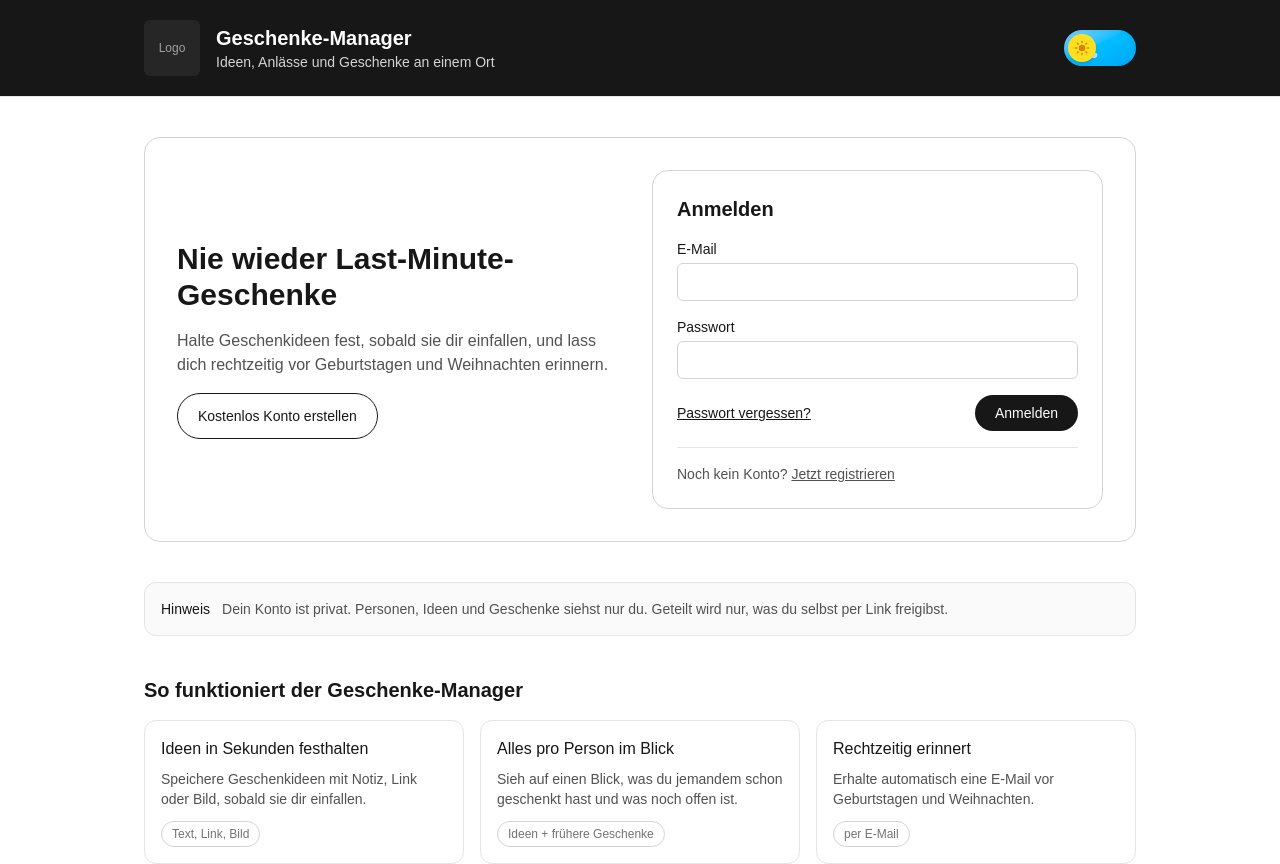
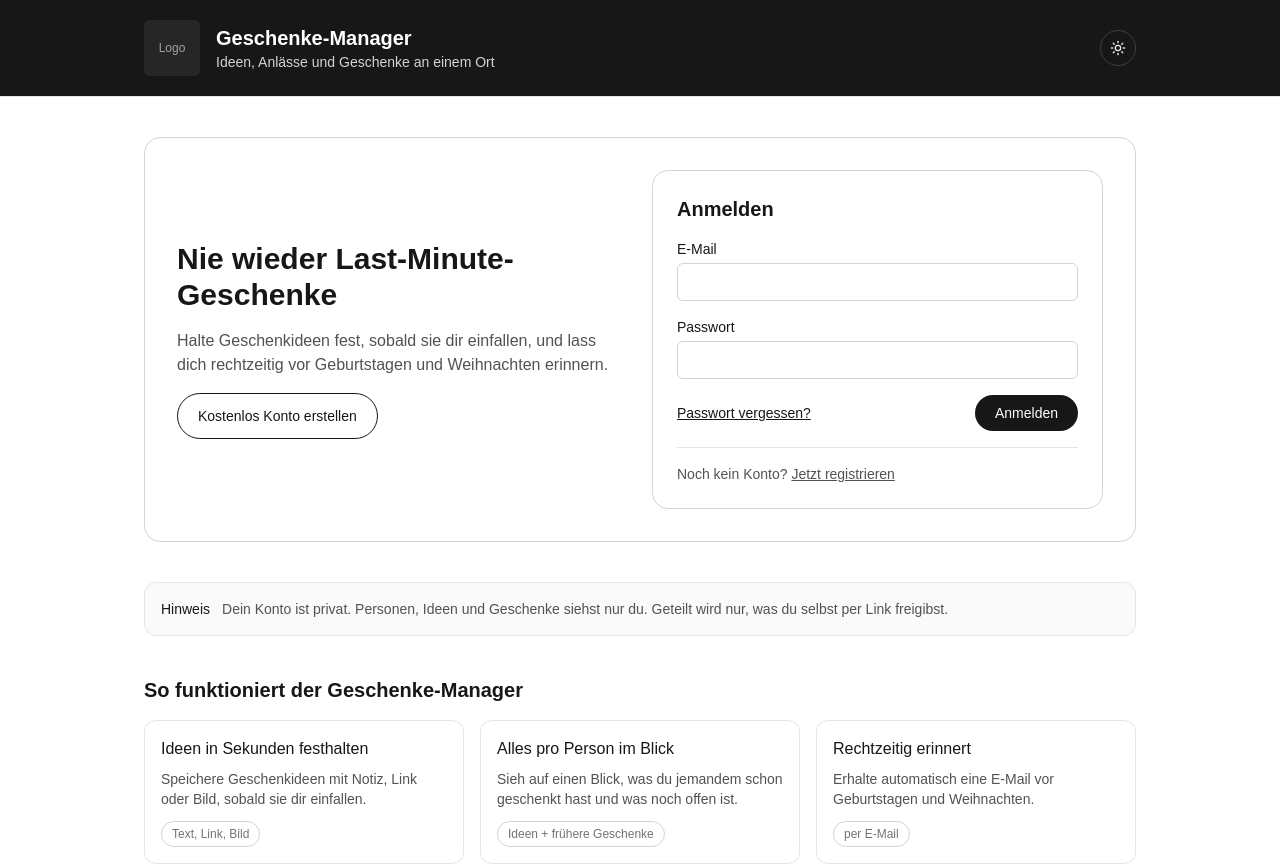
Before and after one commit to Projekt-ISEF01-Geschenke-Manager/ISEF01-Geschenke-Manager, a Next.js app: page / in a window 1280 px wide. Shown: the top 864 px of the page. Built offline with nearby package versions, Linux system fonts and the light colour scheme.

Commit message:
Theme-Toggle verkleinern und vereinfachen (schlichter Icon-Button statt illustrierter Schalter)

```diff
--- a/src/components/theme-toggle.tsx
+++ b/src/components/theme-toggle.tsx
@@ -1,9 +1,9 @@
 "use client";
 
-import { Cloud, Moon, Star, Sun } from "lucide-react";
+import { Moon, Sun } from "lucide-react";
 
-// Label/Icons werden rein per CSS (dark:-Variante) umgeschaltet statt per
-// React-State, damit es keinen Hydration-Mismatch mit dem Inline-Script in
+// Icon wird rein per CSS (dark:-Variante) umgeschaltet statt per React-
+// State, damit es keinen Hydration-Mismatch mit dem Inline-Script in
 // layout.tsx gibt (das data-theme schon vor dem ersten Render setzt).
 export function ThemeToggle() {
   function toggle() {
@@ -22,34 +22,10 @@ export function ThemeToggle() {
       type="button"
       onClick={toggle}
       aria-label="Hell-/Dunkelmodus umschalten"
-      className="relative h-9 w-[72px] shrink-0 overflow-hidden rounded-full bg-gradient-to-br from-sky-300 via-sky-400 to-sky-500 shadow-inner transition-colors duration-500 dark:from-slate-800 dark:via-slate-900 dark:to-black"
+      className="relative flex h-9 w-9 shrink-0 items-center justify-center rounded-full border border-neutral-700 text-neutral-200 transition-colors hover:bg-neutral-800"
     >
-      {/* Wolken, nur im Hellmodus sichtbar */}
-      <Cloud
-        className="absolute left-2.5 top-2 h-4 w-4 fill-white/90 text-white/90 opacity-100 transition-opacity duration-500 dark:opacity-0"
-        strokeWidth={1.5}
-      />
-      <Cloud
-        className="absolute left-5.5 top-4.5 h-3 w-3 fill-white/70 text-white/70 opacity-100 transition-opacity duration-500 dark:opacity-0"
-        strokeWidth={1.5}
-      />
-
-      {/* Sterne, nur im Dunkelmodus sichtbar */}
-      <Star className="absolute left-2.5 top-1.5 h-2 w-2 fill-white text-white opacity-0 transition-opacity duration-500 dark:opacity-100" />
-      <Star className="absolute left-5 top-5 h-1.5 w-1.5 fill-white text-white opacity-0 transition-opacity delay-150 duration-500 dark:opacity-100" />
-      <Star className="absolute left-3.5 top-5.5 h-1 w-1 fill-white text-white opacity-0 transition-opacity delay-300 duration-500 dark:opacity-100" />
-
-      {/* Schieberegler: Sonne <-> Mond */}
-      <span className="absolute top-1 left-1 flex h-7 w-7 items-center justify-center rounded-full bg-yellow-300 shadow-md transition-all duration-500 dark:translate-x-[36px] dark:bg-slate-100">
-        <Sun
-          className="absolute h-4 w-4 fill-yellow-600 text-yellow-600 opacity-100 transition-opacity duration-300 dark:opacity-0"
-          strokeWidth={2}
-        />
-        <Moon
-          className="absolute h-4 w-4 fill-slate-500 text-slate-500 opacity-0 transition-opacity duration-300 dark:opacity-100"
-          strokeWidth={2}
-        />
-      </span>
+      <Sun className="h-4 w-4 opacity-100 transition-opacity duration-200 dark:opacity-0" />
+      <Moon className="absolute h-4 w-4 opacity-0 transition-opacity duration-200 dark:opacity-100" />
     </button>
   );
 }
```
